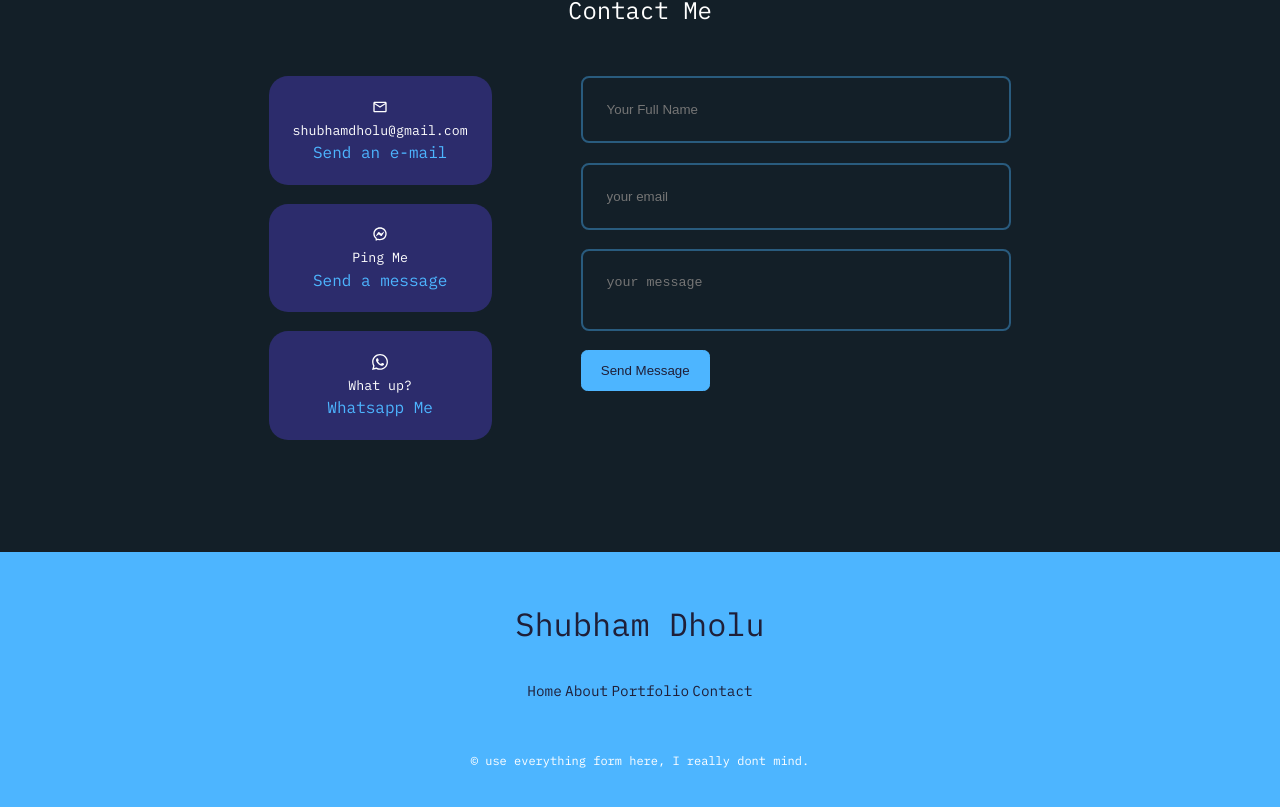
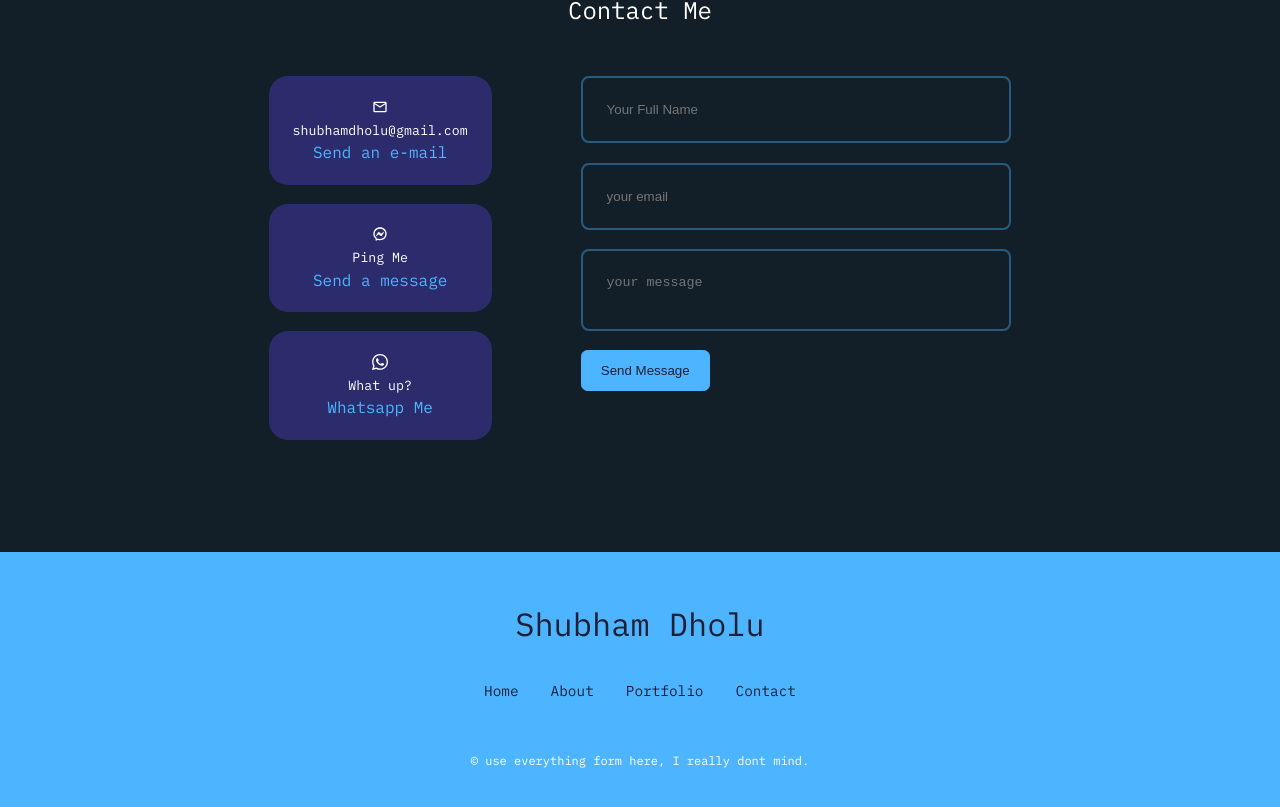
Before and after one commit to zeroonedev1/website_shub, a React (Create React App) app: page / in a window 1280 px wide. Shown: the part 3325-4132 px from the top of the page. Built offline with nearby package versions, Linux system fonts and the light colour scheme.

Commit message:
footer links fixes

```diff
--- a/src/components/footer/Footer.jsx
+++ b/src/components/footer/Footer.jsx
@@ -5,14 +5,12 @@ const Footer = () => {
   return (
     <footer>
       <a href="" className='footer__logo'>Shubham Dholu</a>
-
       <ul className='links'>
         <li><a href="#">Home</a></li>
         <li><a href="#abour">About</a></li>
         <li><a href="#xp">Portfolio</a></li>
         <li><a href="#">Contact</a></li>
       </ul>
-
       <div className="footer__note">
       <small>&copy; use everything form here, I really dont mind.</small>
       </div>
--- a/src/components/footer/footer.css
+++ b/src/components/footer/footer.css
@@ -19,9 +19,9 @@ footer a {
 
 .links{
     display: flex;
-    flex-wrap: wrap;
+    flex-flow: row;
     justify-content:center;
-    gap: 0.2rem;
+    gap: 2rem;
     margin: 0 auto 3rem;
 }
 
```
